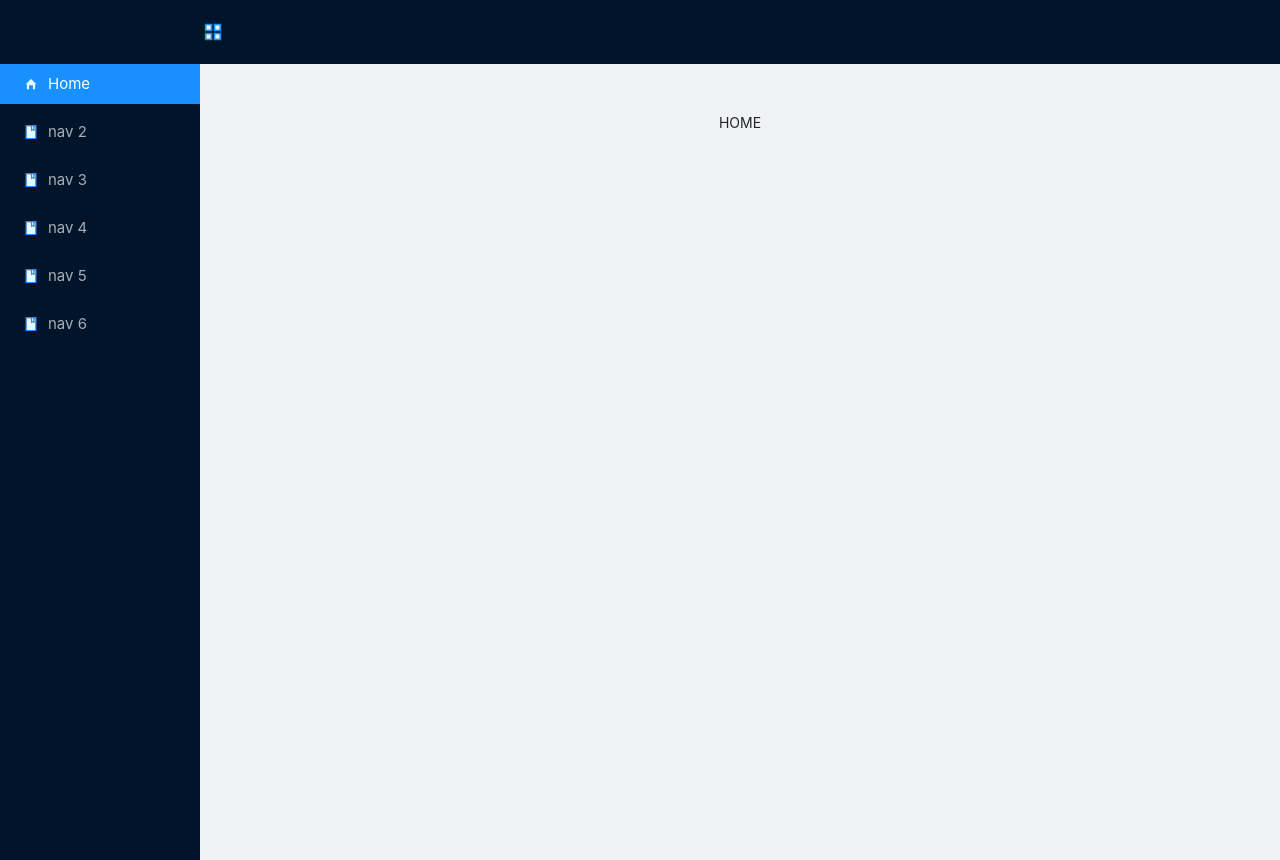
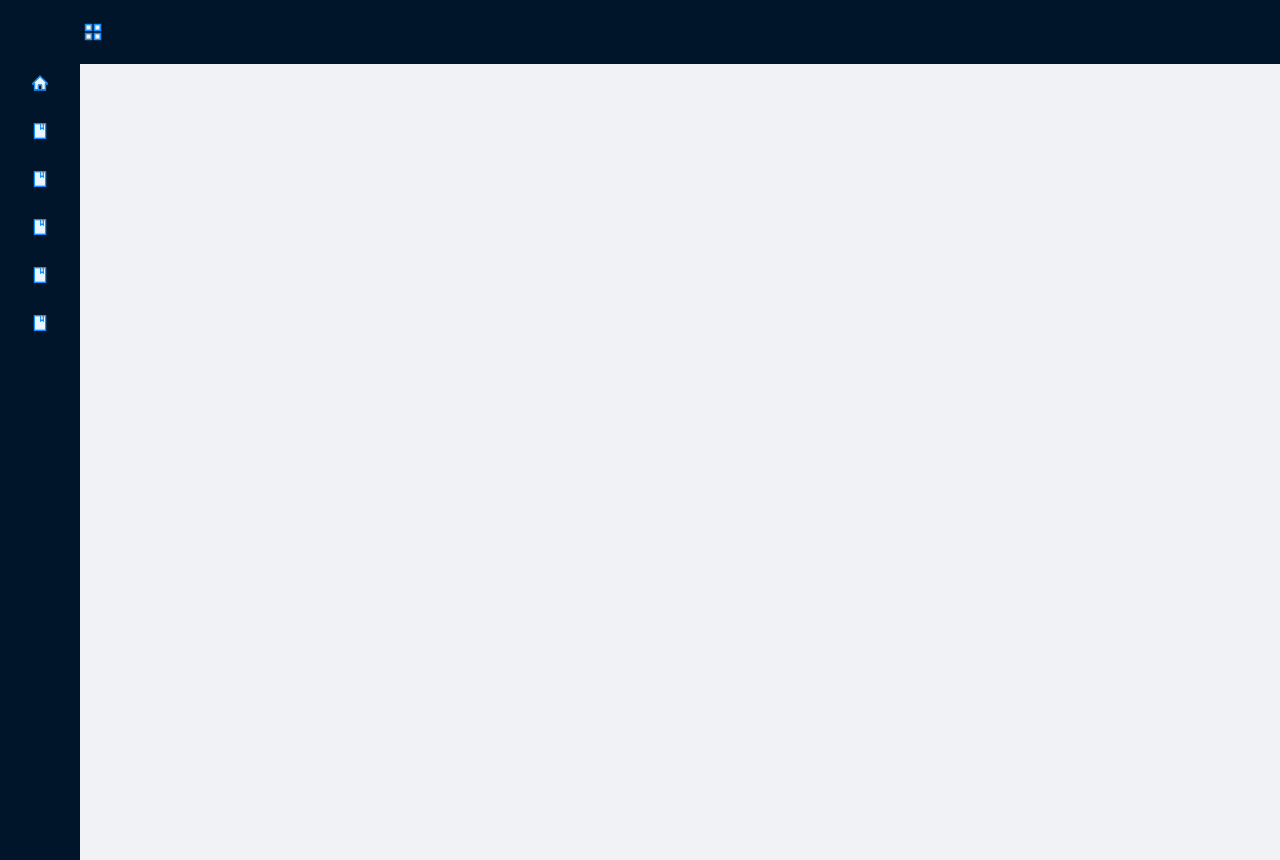
Before and after one commit to pudjapu/react_wep, a React (Create React App) app in the folder hod_web/: page / in a window 1280 px wide. Built offline with nearby package versions, Linux system fonts and the light colour scheme.

Commit message:
add page

```diff
--- a/hod_web/src/Componet/layout.js
+++ b/hod_web/src/Componet/layout.js
@@ -8,57 +8,51 @@ import { BookTwoTone,HomeTwoTone,AppstoreTwoTone  } from '@ant-design/icons';
 
 import { Layout, Menu } from 'antd';
 
+import { Route } from "react-router-dom";
+import { HashRouter } from 'react-router-dom';
+import { Link } from "react-router-dom";
+
 const { Header, Sider, Content } = Layout;
 
 class compro_1_leyout extends React.Component {
 
     state = {
-        collapsed: false,
+        collapsed: true,
         at_cack: <Home/>
       };
 
       toggle = () => {
         this.setState({
           collapsed: !this.state.collapsed,
-
         });
       };
 
-    headleClick= (e) => {
 
-      this.setState({
-        at_cack: this.state.at_cack = <Det/>})
-    }
-
-    headleClick_HOME= (e) => {
-
-      this.setState({
-        at_cack: this.state.at_cack = <Home/>})
-    }
 
     render(){
       return(
+        <HashRouter>
         <div className="App">
         <Layout>
           <Sider trigger={null} collapsible collapsed={this.state.collapsed}>
             <div className="logo" />
-            <Menu theme="dark" mode="inline" defaultSelectedKeys={['1']} style={{minHeight:'100vh',marginTop: 60,fontSize: '15px'}}>
-              <Menu.Item key="1" icon={<HomeTwoTone />}onClick={this.headleClick_HOME}>
-                Home
+            <Menu theme="dark" mode="inline"  style={{minHeight:'100vh',marginTop: 60,fontSize: '15px'}}>
+              <Menu.Item key="1" icon={<HomeTwoTone />}>
+                <Link to='/Home'>Home</Link>
               </Menu.Item>
-              <Menu.Item key="2" icon={<BookTwoTone />}onClick={this.headleClick}>
-                nav 2
+              <Menu.Item key="2" icon={<BookTwoTone />}>
+                <Link to='/Det'>nav 2</Link>
               </Menu.Item>
-              <Menu.Item key="3" icon={<BookTwoTone />}onClick={this.headleClick}>
+              <Menu.Item key="3" icon={<BookTwoTone />}>
                 nav 3
               </Menu.Item>
-              <Menu.Item key="4" icon={<BookTwoTone />}onClick={this.headleClick}>
+              <Menu.Item key="4" icon={<BookTwoTone />}>
                 nav 4
               </Menu.Item>
-              <Menu.Item key="5" icon={<BookTwoTone />}onClick={this.headleClick}>
+              <Menu.Item key="5" icon={<BookTwoTone />}>
                 nav 5
               </Menu.Item>
-              <Menu.Item key="6" icon={<BookTwoTone />}onClick={this.headleClick}>
+              <Menu.Item key="6" icon={<BookTwoTone />}>
                 nav 6
               </Menu.Item>
             </Menu>
@@ -80,11 +74,13 @@ class compro_1_leyout extends React.Component {
                 minHeight: 280,
               }}
             >
-              {this.state.at_cack}
+              <Route path='/Home' component={Home}></Route>
+              <Route path='/Det' component={Det}></Route>
             </Content>
           </Layout>
         </Layout>
       </div>
+      </HashRouter>
       );
     }
 
```
Also changed, not shown: 1 other file (tests, documents, lock files or other folders).
